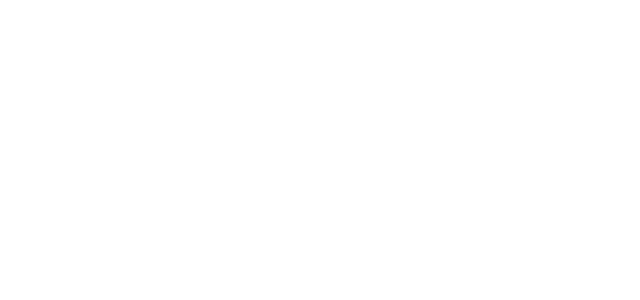
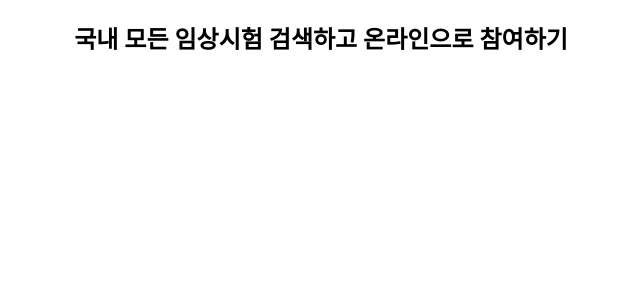
Before and after one commit to wanted-team-11/pre-onboarding-assignment-week-5-1-team-11, a React (Create React App) app: page / in a window 1280 px wide. Shown: the top 300 px of the page, without its empty margins (319-959 px from the left). Built offline with nearby package versions, Linux system fonts and the light colour scheme.

Commit message:
feat: Title 컴포넌트 구현

```diff
--- a/src/App.tsx
+++ b/src/App.tsx
@@ -1,8 +1,13 @@
 import React from "react";
 import "./App.css";
+import Title from "./components/Title";
 
 function App() {
-  return <div className="App"></div>;
+  return (
+    <div className="App">
+      <Title>국내 모든 임상시험 검색하고 온라인으로 참여하기</Title>
+    </div>
+  );
 }
 
 export default App;
--- /dev/null
+++ b/src/components/Title.tsx
@@ -0,0 +1,5 @@
+function Title({ children }: { children: string }) {
+  return <h2>{children}</h2>;
+}
+
+export default Title;
```
